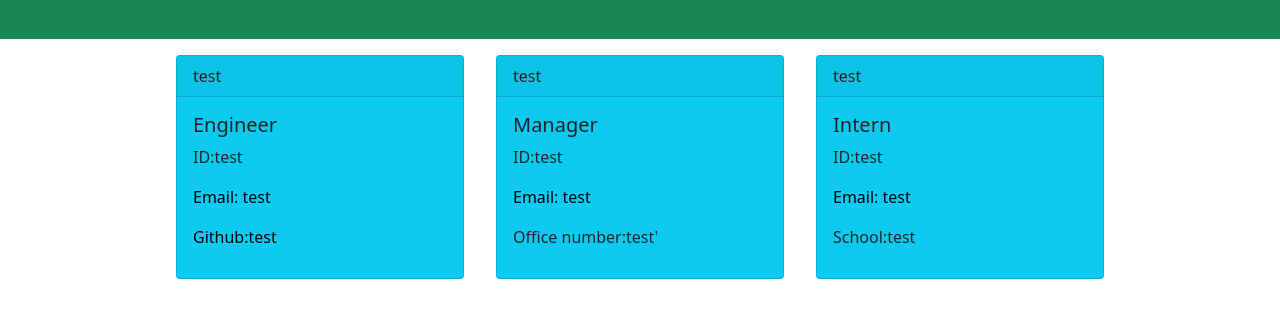
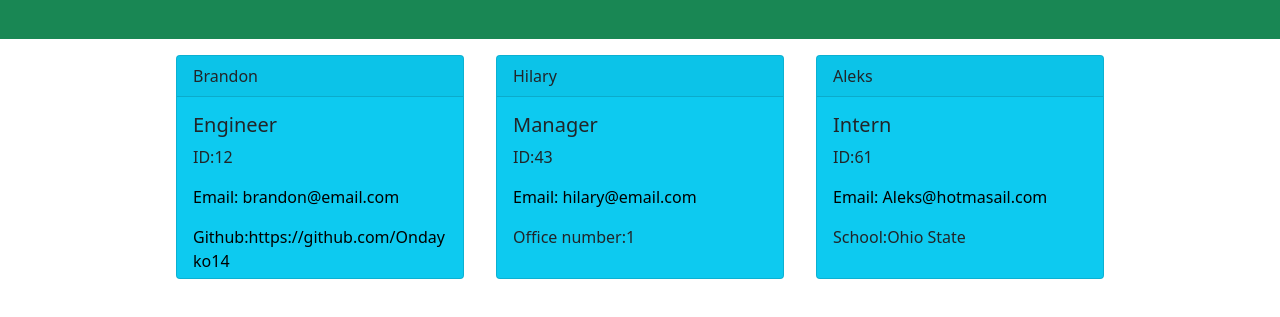
Before and after one commit to Ondayko14/Employee-Card-Generator, a website: page distribution/index.html in a window 1280 px wide. Shown: the part 89-406 px from the top of the page. Drawn offline with nearby package versions, Linux system fonts and the light colour scheme.

Commit message:
Updated the README file

```diff
--- a/distribution/index.html
+++ b/distribution/index.html
@@ -15,30 +15,30 @@
             <section class="d-flex justify-content-center align-items-start flex-wrap">
 
             <div class="card text-dark bg-info m-3" style="width: 18rem; height: 14rem;">
-                <div class="card-header">test</div>
+                <div class="card-header">Brandon</div>
                 <div class="card-body">
                     <h5 class="card-title">Engineer</h5>
-                    <p class="card-text">ID:test</p>
-                    <p class="card-text"><a href="mailto:test">Email: test</a></p>
-                    <p class="card-text"><a href="test" target="_blank">Github:test</a></p>
+                    <p class="card-text">ID:12</p>
+                    <p class="card-text"><a href="mailto:brandon@email.com">Email: brandon@email.com</a></p>
+                    <p class="card-text"><a href="https://github.com/Ondayko14" target="_blank">Github:https://github.com/Ondayko14</a></p>
                 </div>
             </div>
             <div class="card text-dark bg-info m-3" style="width: 18rem; height: 14rem;">
-                <div class="card-header">test</div>
+                <div class="card-header">Hilary</div>
                 <div class="card-body">
                     <h5 class="card-title">Manager</h5>
-                    <p class="card-text">ID:test</p>
-                    <p class="card-text"><a href="mailto:test">Email: test</a></p>
-                    <p class="card-text">Office number:test'</p>
+                    <p class="card-text">ID:43</p>
+                    <p class="card-text"><a href="mailto:hilary@email.com">Email: hilary@email.com</a></p>
+                    <p class="card-text">Office number:1</p>
                 </div>
             </div>
             <div class="card text-dark bg-info m-3" style="width: 18rem; height: 14rem;">
-                <div class="card-header">test</div>
+                <div class="card-header">Aleks</div>
                 <div class="card-body">
                     <h5 class="card-title">Intern</h5>
-                    <p class="card-text">ID:test</p>
-                    <p class="card-text"><a href="mailto:test">Email: test</a></p>
-                    <p class="card-text">School:test</p>
+                    <p class="card-text">ID:61</p>
+                    <p class="card-text"><a href="mailto:Aleks@hotmasail.com">Email: Aleks@hotmasail.com</a></p>
+                    <p class="card-text">School:Ohio State</p>
                 </div>
             </div>
             </section>
```
Also changed, not shown: README.md, imgs/Screenshot1.png (added), imgs/Screenshot2.png (added).
